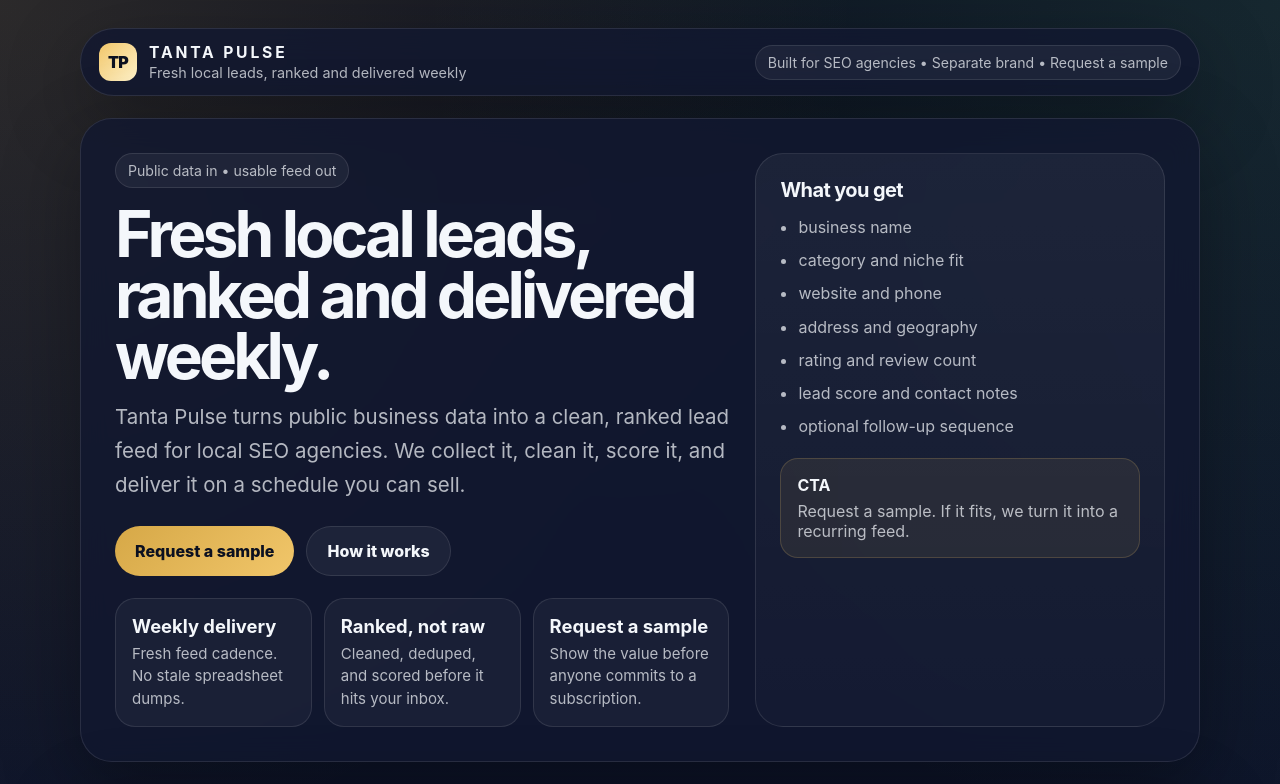
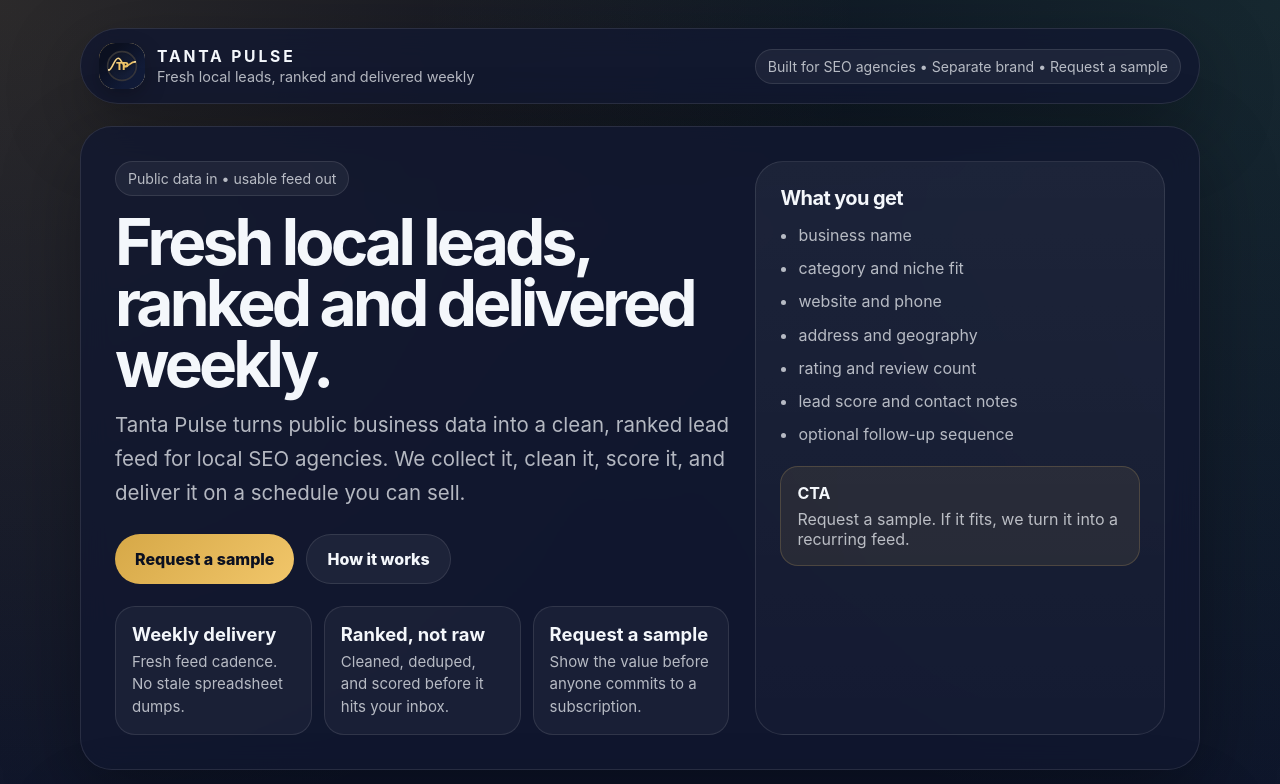
Before and after one commit to SirTanta/tantapulse, a plain HTML site: page index.html in a window 1280 px wide. Shown: the top 784 px of the page. Drawn offline with Linux system fonts and the light colour scheme.

Commit message:
Add Tanta Pulse logo and hello email routing

```diff
--- a/api/sample-request.js
+++ b/api/sample-request.js
@@ -169,7 +169,7 @@ export default async function handler(req, res) {
     try {
       await postJson("https://api.resend.com/emails", {
         from: "Tanta Pulse <noreply@tantaholdings.com>",
-        to: "jedwards@tanta-holdings.com",
+        to: "hello@tantapulse.com",
         reply_to: email,
         subject: `[Tanta Pulse] Sample request: ${niche} in ${city}`,
         html: renderInternalHtml({ name, email, niche, city, cadence, notes }),
--- a/index.html
+++ b/index.html
@@ -4,6 +4,7 @@
     <meta charset="utf-8" />
     <meta name="viewport" content="width=device-width, initial-scale=1" />
     <meta name="theme-color" content="#0b1020" />
+    <link rel="icon" href="/favicon.svg" type="image/svg+xml" />
     <title>Tanta Pulse | Fresh local leads, ranked and delivered weekly</title>
     <meta
       name="description"
@@ -66,15 +67,19 @@
         min-width: 0;
       }
       .mark {
-        width: 38px; height: 38px;
-        border-radius: 12px;
-        display: grid;
-        place-items: center;
+        width: 46px;
+        height: 46px;
+        border-radius: 16px;
+        overflow: hidden;
+        display: block;
+        flex: none;
         background: linear-gradient(135deg, var(--gold), #fff2c9);
-        color: #0b1020;
-        font-weight: 900;
-        letter-spacing: -0.05em;
-        flex: none;
+        box-shadow: 0 8px 22px rgba(0,0,0,0.24);
+      }
+      .mark img {
+        width: 100%;
+        height: 100%;
+        display: block;
       }
       .brand h1 {
         margin: 0;
@@ -259,7 +264,7 @@
     <div class="wrap">
       <header class="topbar">
         <div class="brand">
-          <div class="mark">TP</div>
+          <div class="mark"><img src="/logo.svg" alt="Tanta Pulse logo" /></div>
           <div>
             <h1>Tanta Pulse</h1>
             <p>Fresh local leads, ranked and delivered weekly</p>
```
Also changed, not shown: favicon.svg (added), logo.svg (added).
